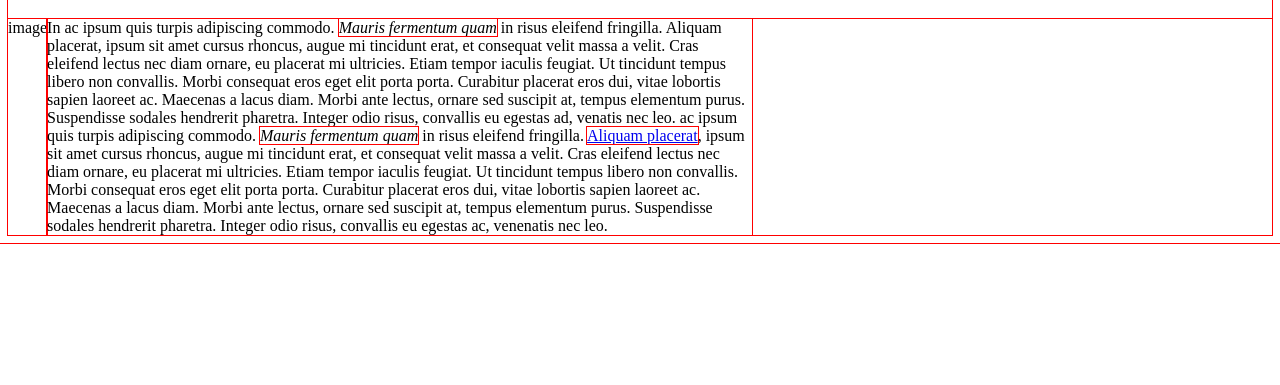
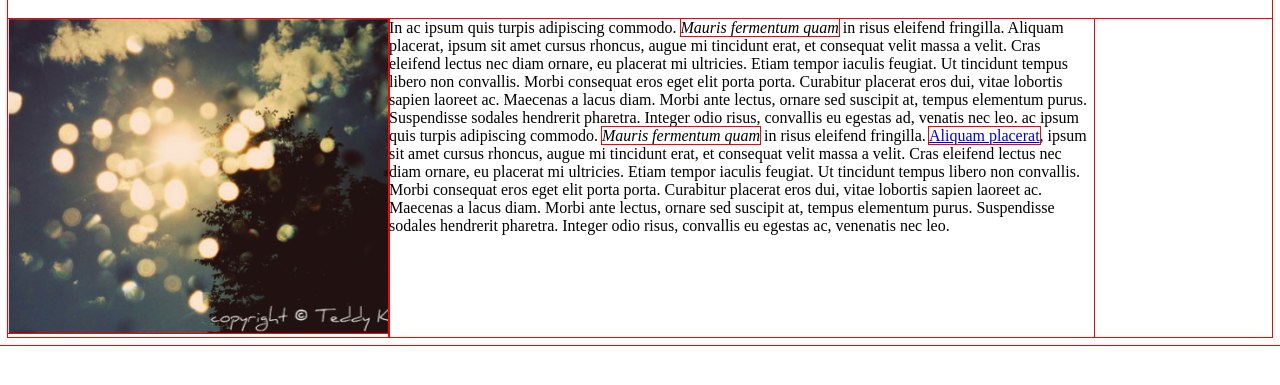
Before and after one commit to wallnutmonkeys/intro_to_html_and_css, a plain HTML site: page portfolio/index.html in a window 1280 px wide. Shown: the part 61-446 px from the top of the page. Drawn offline with Linux system fonts and the light colour scheme.

Commit message:
add image tag

```diff
--- a/portfolio/index.html
+++ b/portfolio/index.html
@@ -6,7 +6,7 @@
     <body>
         <h1 class="title">My App</h1>
         <div class="app" >
-            <div class="screenshot">image</div>
+            <div class="screenshot"><img src="images/app.png" alt="this is a screenshot"></div>
             <div class="description">In ac ipsum quis turpis adipiscing commodo. <em>Mauris fermentum quam</em> in risus eleifend fringilla. Aliquam placerat, ipsum sit amet cursus rhoncus, augue mi tincidunt erat, et consequat velit massa a velit. Cras eleifend lectus nec diam ornare, eu placerat mi ultricies. Etiam tempor iaculis feugiat. Ut tincidunt tempus libero non convallis. Morbi consequat eros eget elit porta porta. Curabitur placerat eros dui, vitae lobortis sapien laoreet ac. Maecenas a lacus diam. Morbi ante lectus, ornare sed suscipit at, tempus elementum purus. Suspendisse sodales hendrerit pharetra. Integer odio risus, convallis eu egestas ad, venatis nec leo. ac ipsum quis turpis adipiscing commodo. <em>Mauris fermentum quam</em> in risus eleifend fringilla. <a href="#">Aliquam placerat</a>, ipsum sit amet cursus rhoncus, augue mi tincidunt erat, et consequat velit massa a velit. Cras eleifend lectus nec diam ornare, eu placerat mi ultricies. Etiam tempor iaculis feugiat. Ut tincidunt tempus libero non convallis. Morbi consequat eros eget elit porta porta. Curabitur placerat eros dui, vitae lobortis sapien laoreet ac. Maecenas a lacus diam. Morbi ante lectus, ornare sed suscipit at, tempus elementum purus. Suspendisse sodales hendrerit pharetra. Integer odio risus, convallis eu egestas ac, venenatis nec leo.</div>
         </div>
     </body>
```
